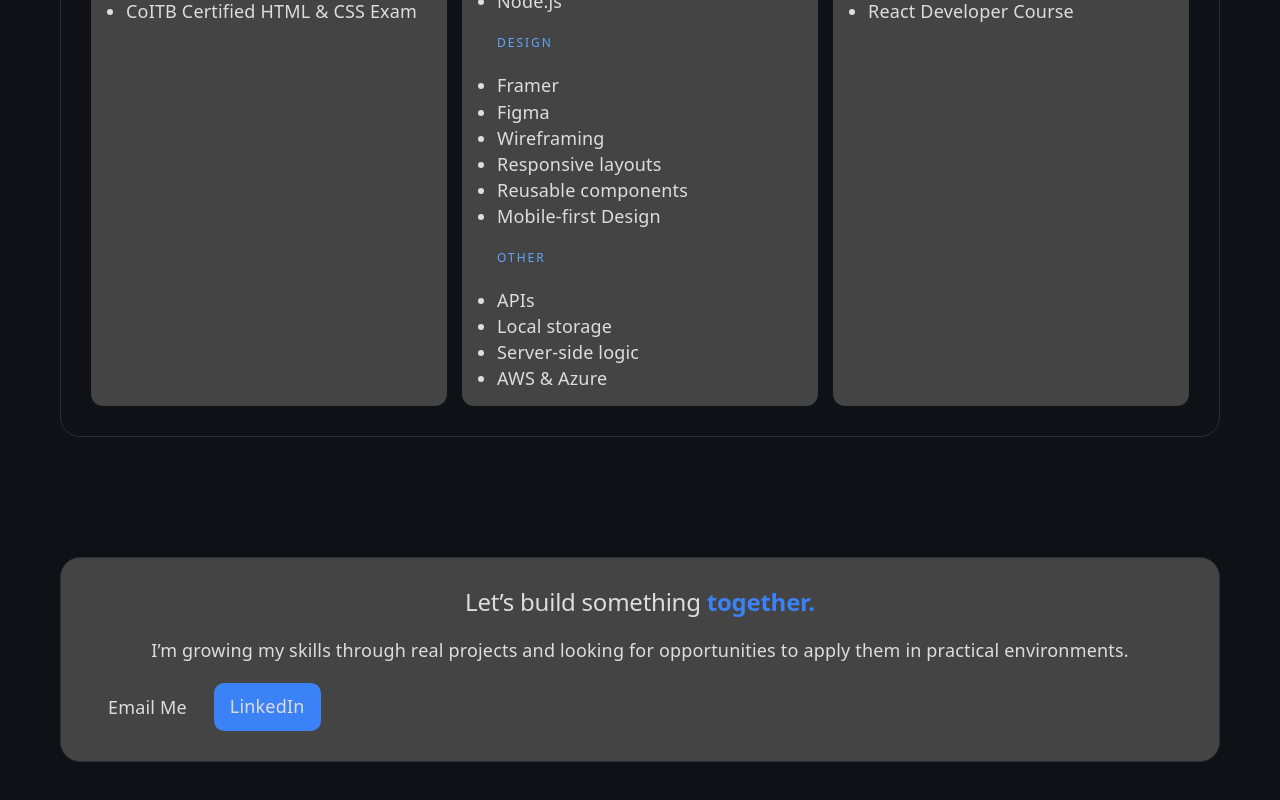
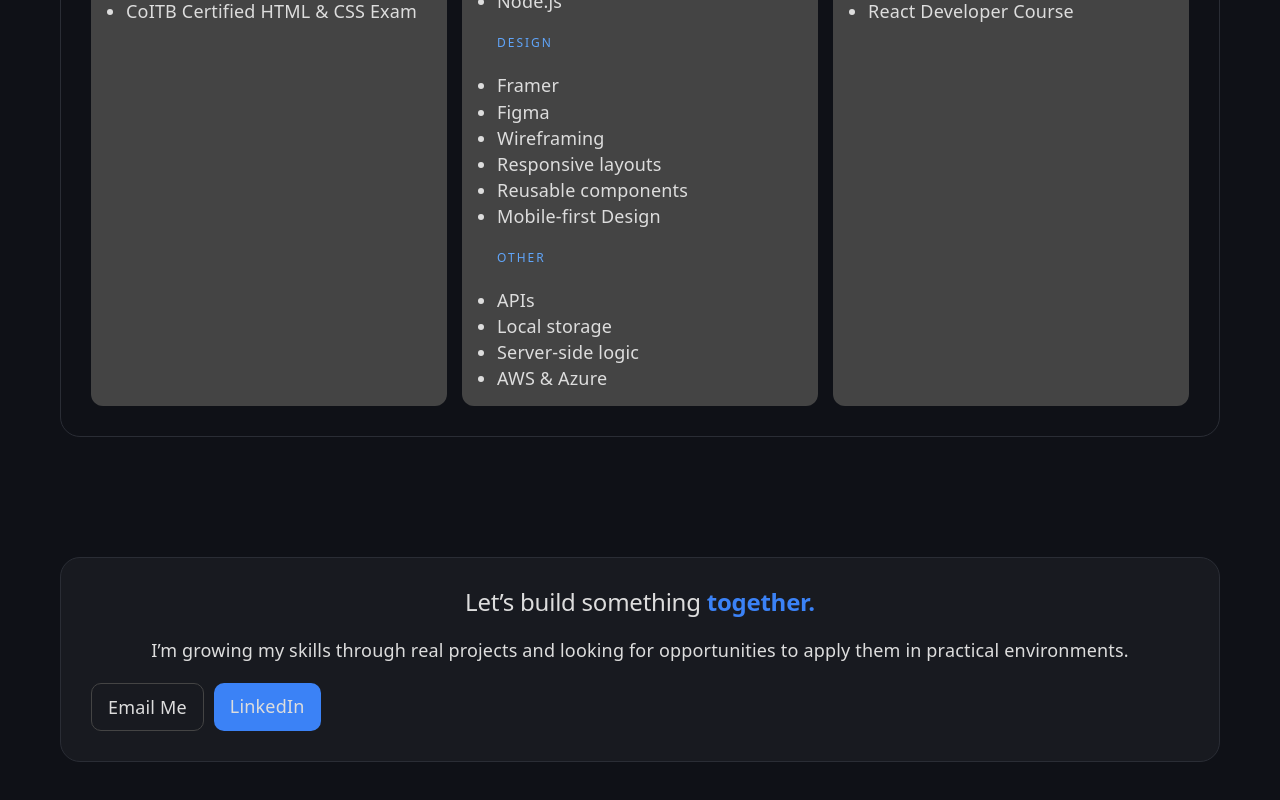
Before and after one commit to OJoeMDC/Osceola-portfolio, a React (Vite) app: page / in a window 1280 px wide. Shown: the part 1191-1991 px from the top of the page. Built offline with nearby package versions, Linux system fonts and the light colour scheme; no server answers.

Commit message:
Fixed card colors

```diff
--- a/src/App.css
+++ b/src/App.css
@@ -254,7 +254,7 @@ body {
 .skill-list span {
   padding: 4px 10px;
   border-radius: 999px;
-  border: 1px solid var(--secondaryBg);
+  border: 1px solid var(--cardColor);
   font-size: 12px;
 }
 
@@ -311,7 +311,7 @@ body {
 }
 
 .contact-card {
-  background: var(--secondaryBg);
+  background: var(--cardColor);
   color: var(--textMain);
   padding: 30px;
   border-radius: 20px;
```
